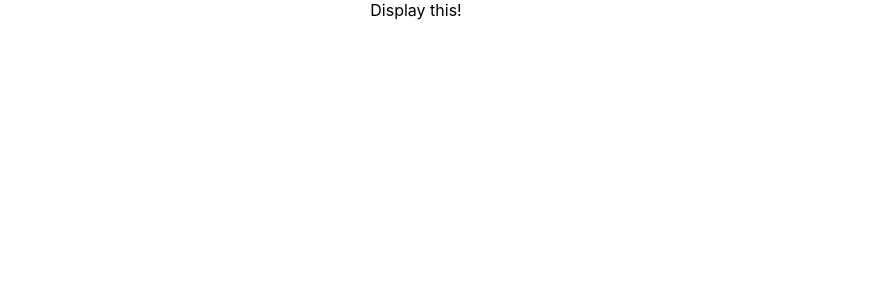
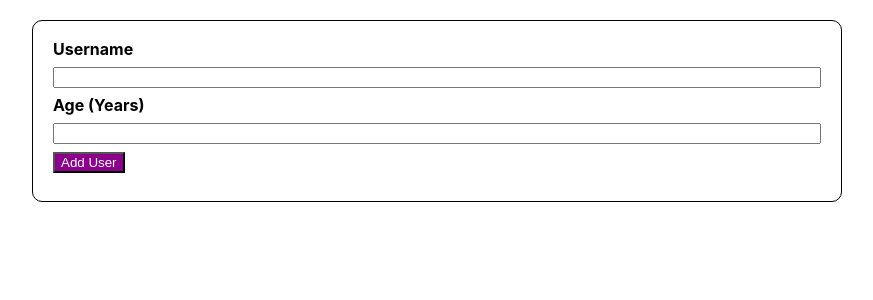
Before and after one commit to shree-yadam/user-app, a React (Create React App) app: page / in a window 1280 px wide. Shown: the top 300 px of the page, without its empty margins (224-1097 px from the left). Built offline with nearby package versions, Linux system fonts and the light colour scheme.

Commit message:
Add basic user input form and style

```diff
--- /dev/null
+++ b/src/components/UserInput.css
@@ -0,0 +1,23 @@
+.user-input {
+  display: flex;
+  flex-direction: column;
+  margin-left: 20%;
+  margin-top: 20px;
+  padding: 10px 20px 20px 20px;
+  width: 60%;
+  height: 150px;
+  border: 0.5px solid black;
+  justify-content: space-evenly;
+  border-radius: 10px;
+}
+
+button {
+  background-color:darkmagenta;
+  color: white;
+  width: fit-content;
+}
+
+label {
+  font-weight: bold;
+  width: fit-content;
+}
--- a/src/components/UserInput.jsx
+++ b/src/components/UserInput.jsx
@@ -1,8 +1,19 @@
+import './UserInput.css';
+
 function UserInput(props) {
+  function submitHandler(event) {
+    event.preventDefault();
+    console.log("Submitted");
+  }
+
   return (
-    <>
-      Display this!
-    </>
+    <form className="user-input" onSubmit={submitHandler}>
+      <label htmlFor="username">Username</label>
+      <input id="username"/>
+      <label htmlFor="age">Age (Years)</label>
+      <input id="age" />
+      <button type='submit'>Add User</button>
+    </form>
   );
 }
 
```
